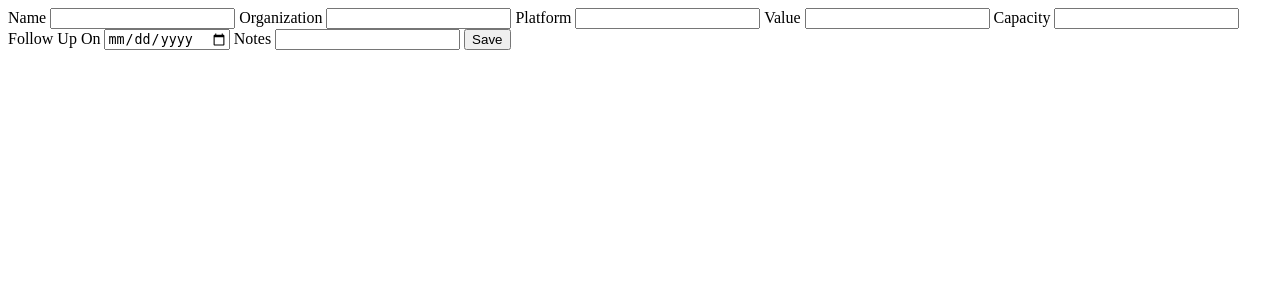
After one commit to dmehta94/job-campaign-tracker, a Flask app: page /contacts/add in a window 1280 px wide. The commit adds this page. Shown: the top 300 px of the page. Run offline with Flask 3, Linux system fonts and the light colour scheme.

Commit message:
feat(contacts): add add_contact route with org lookup and template

```diff
--- a/app/contacts/routes.py
+++ b/app/contacts/routes.py
@@ -1,4 +1,4 @@
-from flask import render_template
+from flask import render_template, request, redirect, url_for
 from . import contacts_bp
 from ..database import get_db
 
@@ -19,3 +19,38 @@ def list_contacts():
         '''
     ).fetchall()
     return render_template('contacts/index.html', contacts = contacts)
+
+@contacts_bp.route('/contacts/add', methods=['GET', 'POST'])
+def add_contact():
+    if request.method == 'POST':
+        name = request.form['name']
+        org_name = request.form['org_name']
+        platform = request.form['platform']
+        contact_value = request.form['contact_value']
+        capacity = request.form['capacity']
+        next_follow_up_date = request.form['next_follow_up_date']
+        notes = request.form['notes']
+
+        db = get_db()
+
+        org = db.execute(
+            "SELECT id FROM orgs WHERE name = ?", (org_name,)
+            ).fetchone()
+
+        if org is None:
+            org_id = db.execute(
+              "INSERT INTO orgs (name) VALUES (?)", (org_name,)
+              ).lastrowid
+        else:
+            org_id = org['id']
+
+        db.execute(
+            '''
+            INSERT INTO contacts (name, org_id, platform, contact_value, capacity, next_follow_up_date, notes) VALUES (?, ?, ?, ?, ?, ?, ?)
+            ''',
+            (name, org_id, platform, contact_value, capacity, next_follow_up_date, notes)
+        )
+        db.commit()
+        return redirect(url_for('contacts.list_contacts'))
+    else:
+        return render_template('contacts/add.html')
--- /dev/null
+++ b/app/templates/contacts/add.html
@@ -0,0 +1,23 @@
+{% extends "base.html" %}
+
+{% block title %}Enter a New Contact{% endblock %}
+
+{% block content %}
+<form method="post">
+    <label>Name</label>
+    <input type="text" name="name">
+    <label>Organization</label>
+    <input type="text" name="org_name">
+    <label>Platform</label>
+    <input type="text" name="platform">
+    <label>Value</label>
+    <input type="text" name="contact_value">
+    <label>Capacity</label>
+    <input type="text" name="capacity">
+    <label>Follow Up On</label>
+    <input type="date" name="next_follow_up_date">
+    <label>Notes</label>
+    <input type="text" name="notes">
+    <button type="submit">Save</button>
+</form>
+{% endblock %}
--- a/app/templates/contacts/index.html
+++ b/app/templates/contacts/index.html
@@ -2,7 +2,7 @@
 
 {% block title %}Contacts{% endblock %}
 
-{% block content%}
+{% block content %}
 <table>
     <thead>
         <tr>
```
